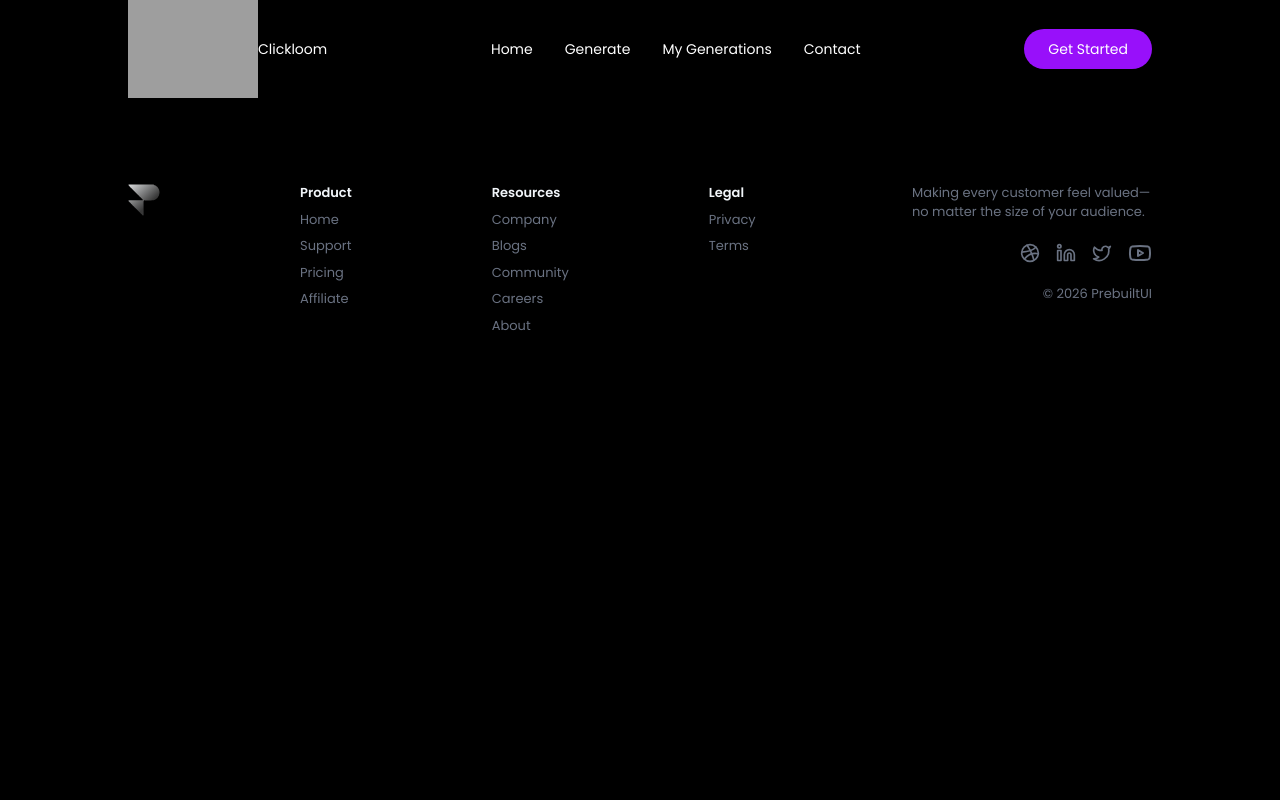
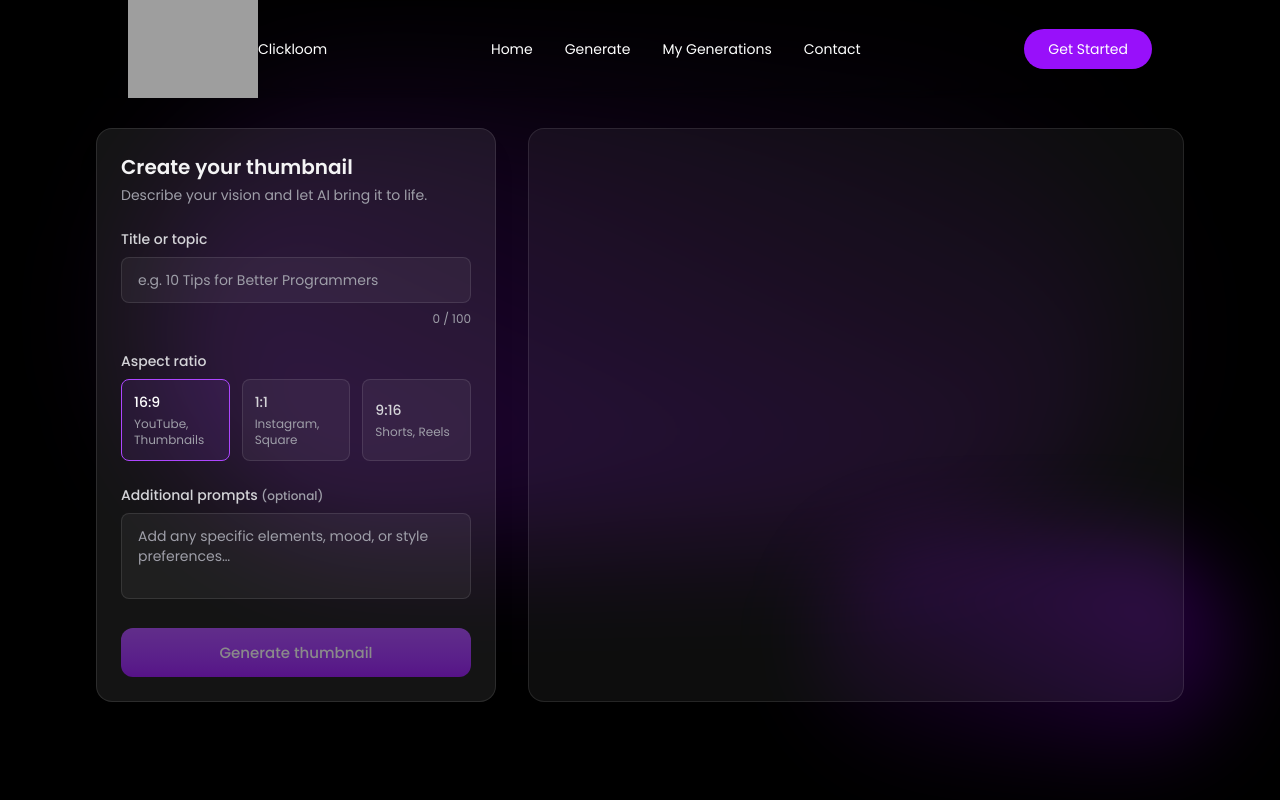
Before and after one commit to Jayavel2005/Clickloom, a React (Vite) app in the folder client/: page /generate in a window 1280 px wide. Shown: the top 800 px of the page. Built offline with nearby package versions, Linux system fonts and the light colour scheme; grey boxes are pictures that could not be loaded.

Commit message:
feat: thumbanil creation page

```diff
--- a/client/src/App.tsx
+++ b/client/src/App.tsx
@@ -5,6 +5,8 @@ import Footer from "./components/Footer";
 import "./globals.css";
 import LenisScroll from "./components/LenisScroll";
 import Login from "./components/Login";
+import Generate from "./components/Generate";
+Generate;
 Login;
 
 export default function App() {
@@ -14,9 +16,9 @@ export default function App() {
       <Navbar />
       <Routes>
         <Route path="/" element={<HomePage />} />
-        {/* <Route path="/generate" element={<Generate />} />
+        <Route path="/generate" element={<Generate />} />
         <Route path="/generate/:id" element={<Generate />} />
-        <Route path="/my-generation" element={<MyGeneration />} /> */}
+        {/* <Route path="/my-generation" element={<MyGeneration />} /> */}
         <Route path="/login" element={<Login />} />
         {/* <Route path="/login" element={<SignUp />} /> */}
       </Routes>
--- /dev/null
+++ b/client/src/components/AspectRatioSelector.tsx
@@ -0,0 +1,69 @@
+import React from "react";
+
+type AspectRatio = "16:9" | "1:1" | "9:16";
+
+interface AspectRatioSelectorProps {
+  value: AspectRatio;
+  onChange: (ratio: AspectRatio) => void;
+}
+
+const ASPECT_RATIOS: {
+  label: string;
+  value: AspectRatio;
+  description: string;
+}[] = [
+  {
+    label: "16:9",
+    value: "16:9",
+    description: "YouTube, Thumbnails",
+  },
+  {
+    label: "1:1",
+    value: "1:1",
+    description: "Instagram, Square",
+  },
+  {
+    label: "9:16",
+    value: "9:16",
+    description: "Shorts, Reels",
+  },
+];
+
+const AspectRatioSelector: React.FC<AspectRatioSelectorProps> = ({
+  value,
+  onChange,
+}) => {
+  return (
+    <div className="space-y-2">
+      <label className="block text-sm font-medium text-zinc-300">
+        Aspect ratio
+      </label>
+
+      <div className="grid grid-cols-3 gap-3">
+        {ASPECT_RATIOS.map((ratio) => {
+          const active = value === ratio.value;
+
+          return (
+            <button
+              key={ratio.value}
+              type="button"
+              onClick={() => onChange(ratio.value)}
+              className={`rounded-lg border px-3 py-3 text-left transition
+                ${
+                  active
+                    ? "border-purple-500 bg-purple-500/10 text-white"
+                    : "border-white/10 bg-white/5 text-zinc-300 hover:border-white/20"
+                }
+              `}
+            >
+              <p className="text-sm font-medium">{ratio.label}</p>
+              <p className="mt-1 text-xs text-zinc-400">{ratio.description}</p>
+            </button>
+          );
+        })}
+      </div>
+    </div>
+  );
+};
+
+export default AspectRatioSelector;
--- /dev/null
+++ b/client/src/components/Generate.tsx
@@ -0,0 +1,106 @@
+import React, { useState } from "react";
+import { useParams } from "react-router-dom";
+import type { IThumbnail } from "../../public/assets/assets";
+import SoftBackdrop from "./SoftBackdrop";
+import AspectRatioSelector from "./AspectRatioSelector";
+
+const Generate = () => {
+  const { id } = useParams();
+
+  const [title, setTitle] = useState<string>("");
+  const [additionalDetails, setAdditionalDetails] = useState<string>("");
+  const [thumbnail, setThumbnail] = useState<IThumbnail | null>(null);
+  const [loading, setLoading] = useState<boolean>(false);
+  const [aspectRatio, setAspectRatio] = useState<"16:9" | "1:1" | "9:16">(
+    "16:9",
+  );
+
+  return (
+    <>
+      <SoftBackdrop />
+
+      <div className="pt-24 min-h-screen">
+        <main className="mx-auto max-w-6xl px-4 sm:px-6 lg:px-8 py-8 pb-28 lg:pb-8">
+          <div className="grid gap-8 lg:grid-cols-[400px_1fr]">
+            {/* Left panel */}
+            <div
+              className={`space-y-6 ${
+                id ? "pointer-events-none opacity-70" : ""
+              }`}
+            >
+              <div className="space-y-6 rounded-2xl border border-white/10 bg-white/8 p-6 shadow-xl">
+                <div>
+                  <h2 className="mb-1 text-xl font-semibold text-zinc-100">
+                    Create your thumbnail
+                  </h2>
+                  <p className="text-sm text-zinc-400">
+                    Describe your vision and let AI bring it to life.
+                  </p>
+                </div>
+
+                {/* Title input */}
+                <div className="space-y-2">
+                  <label className="block text-sm font-medium text-zinc-300">
+                    Title or topic
+                  </label>
+                  <input
+                    type="text"
+                    value={title}
+                    onChange={(e) => setTitle(e.target.value)}
+                    maxLength={100}
+                    placeholder="e.g. 10 Tips for Better Programmers"
+                    className="w-full rounded-lg border border-white/10 bg-white/5 px-4 py-3 text-zinc-100 placeholder:text-zinc-400 outline-none focus:ring-2 focus:ring-purple-500/60"
+                  />
+                  <span className="block text-right text-xs text-zinc-400">
+                    {title.length} / 100
+                  </span>
+                </div>
+
+                {/* Aspect ratio selector */}
+                <AspectRatioSelector
+                  value={aspectRatio}
+                  onChange={setAspectRatio}
+                />
+
+                {/* Style Selector */}
+                {/* Color pallete selector */}
+
+                {/* details */}
+                <div className="space-y-2">
+                  <label className="block text-sm font-medium text-zinc-300">
+                    Additional prompts{" "}
+                    <span className="text-zinc-400 text-xs">(optional)</span>
+                  </label>
+
+                  <textarea
+                    value={additionalDetails}
+                    onChange={(e) => setAdditionalDetails(e.target.value)}
+                    rows={3}
+                    placeholder="Add any specific elements, mood, or style preferences…"
+                    className="w-full resize-none rounded-lg border border-white/10 bg-white/5 px-4 py-3 text-zinc-100 placeholder:text-zinc-400 outline-none focus:ring-2 focus:ring-purple-500/60"
+                  />
+                </div>
+
+                {/* Generate button */}
+                {!id && (
+                  <button
+                    disabled={loading || !title}
+                    onClick={() => setLoading(true)}
+                    className="w-full rounded-xl bg-gradient-to-b from-purple-500 to-purple-600 py-3.5 text-[15px] font-medium text-white transition-colors hover:from-purple-600 hover:to-purple-700 disabled:cursor-not-allowed disabled:opacity-50"
+                  >
+                    {loading ? "Generating…" : "Generate thumbnail"}
+                  </button>
+                )}
+              </div>
+            </div>
+
+            {/* Right panel */}
+            <div className="flex items-center justify-center rounded-2xl border border-white/10 bg-white/5"></div>
+          </div>
+        </main>
+      </div>
+    </>
+  );
+};
+
+export default Generate;
```
